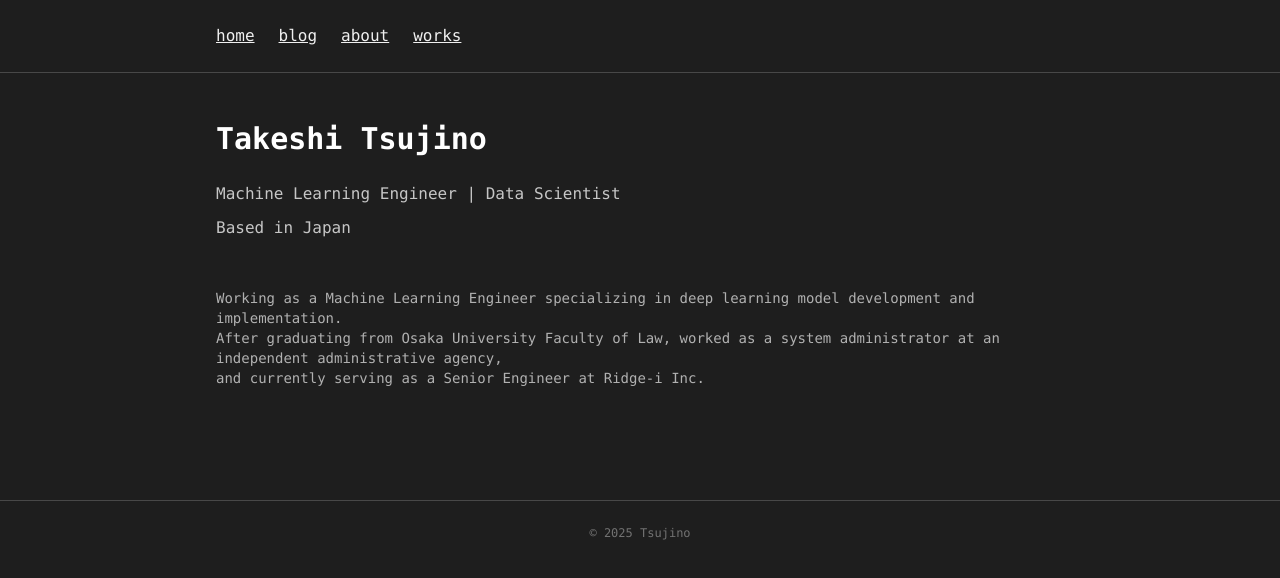
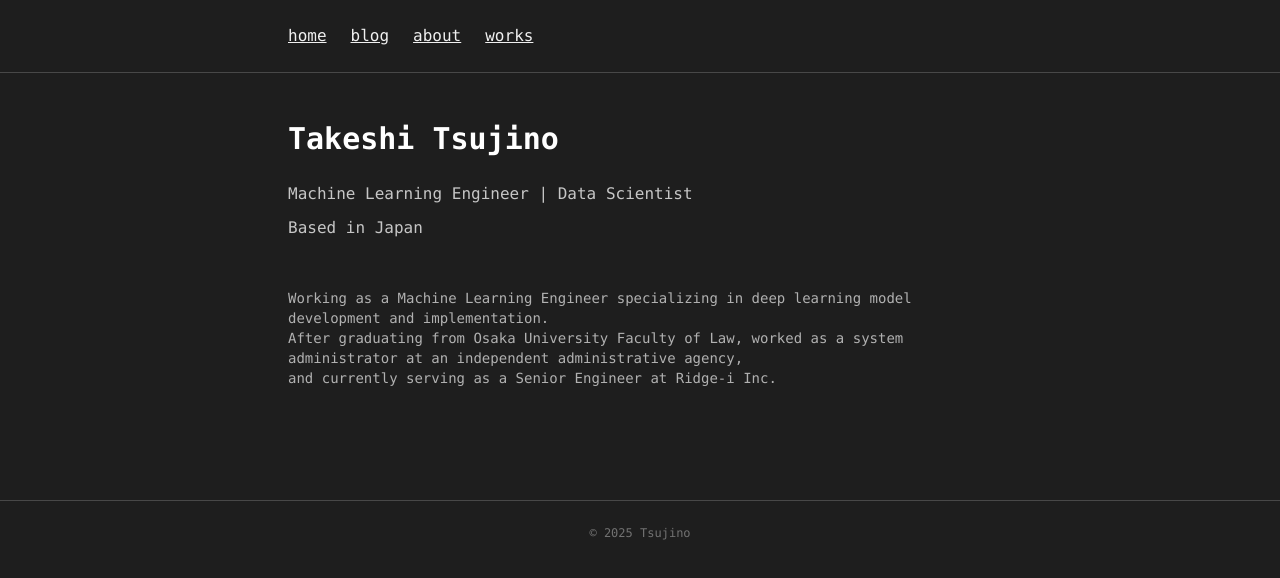
Before and after one commit to ttsujino/ttsujino.github.io, a Next.js app in the folder portfolio/: page / in a window 1280 px wide. Shown: the top 578 px of the page. Built offline with nearby package versions, Linux system fonts and the light colour scheme.

Commit message:
横幅のマージン変更

```diff
--- a/portfolio/src/app/layout.tsx
+++ b/portfolio/src/app/layout.tsx
@@ -15,7 +15,7 @@
       <body className="bg-terminal-bg text-terminal-text font-mono min-h-screen">
         {/* Simple Header */}
         <header className="border-b border-terminal-text/20">
-          <div className="max-w-4xl mx-auto px-6 py-6">
+          <div className="max-w-3xl mx-auto px-8 py-6">
             <nav>
               <ul className="flex gap-6 text-base">
                 <li>
@@ -44,7 +44,7 @@
         </header>
 
         {/* Main Content */}
-        <main className="max-w-4xl mx-auto px-6 py-12">
+        <main className="max-w-3xl mx-auto px-8 py-12">
           {children}
         </main>
 
```
